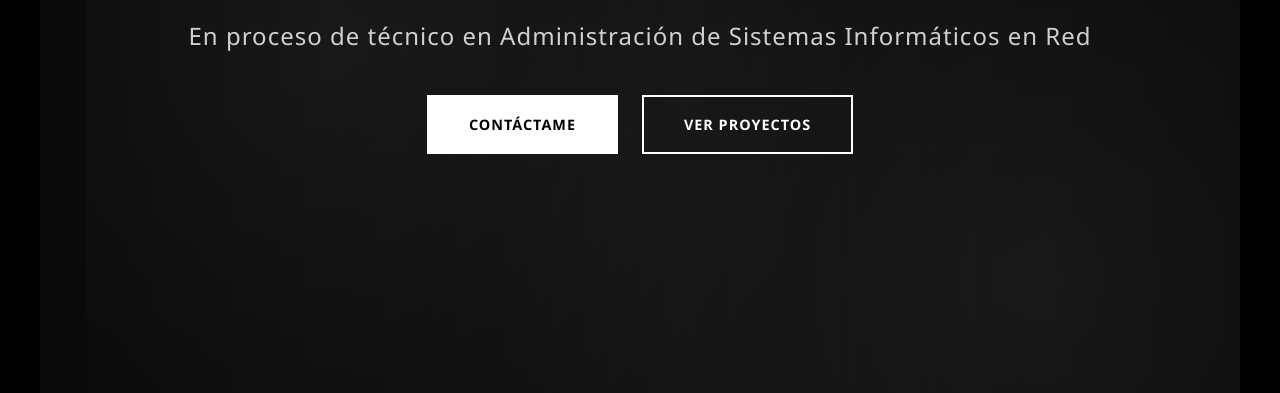
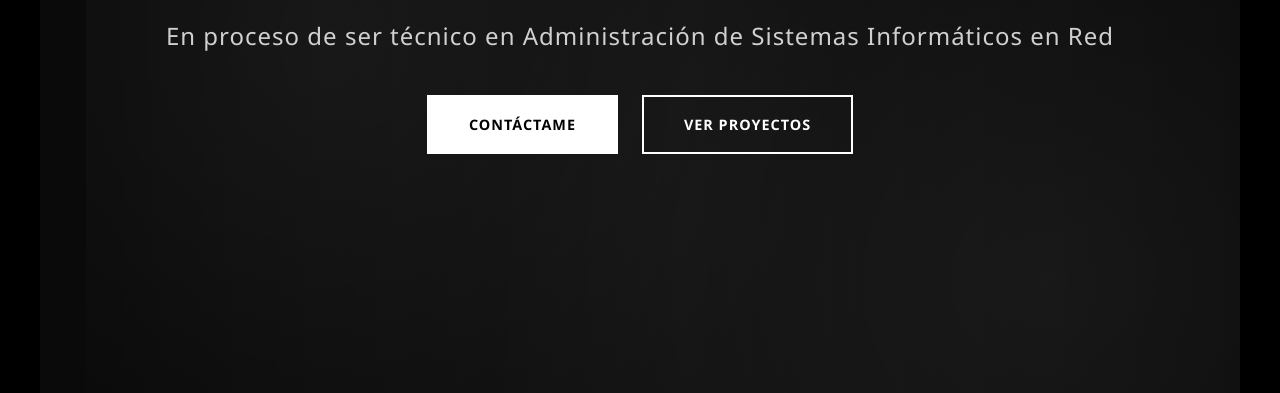
Before and after one commit to tmhrrmv/Portafolio_cv, a plain HTML site: page index.html in a window 1280 px wide. Shown: the part 407-800 px from the top of the page. Drawn offline with Linux system fonts and the light colour scheme.

Commit message:
Correct HTML formatting and update content
Fixed formatting issues and updated text in the portfolio.

```diff
--- a/index.html
+++ b/index.html
@@ -22,7 +22,7 @@
     <section id="home" class="hero">
         <div class="hero-content">
             <h1>Telman Maharramov</h1>
-            <p>En proceso de técnico en Administración de Sistemas Informáticos en Red</p>
+            <p>En proceso de ser técnico en Administración de Sistemas Informáticos en Red</p>
             <div class="hero-buttons">
                 <a href="#contact" class="btn">Contáctame</a>
                 <a href="#projects" class="btn btn-outline">Ver Proyectos</a>
@@ -145,4 +145,5 @@
 
     <script src="script.js"></script>
 </body>
+
 </html>
```
